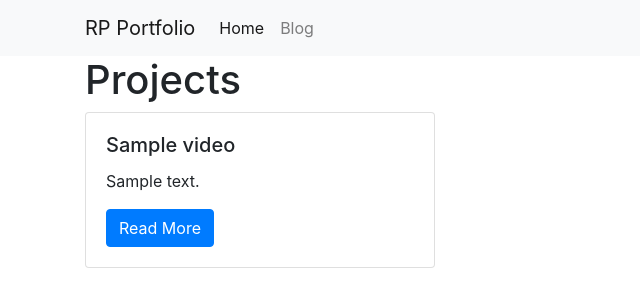
After one commit to Rockerkoonju/My_Portfolio, a Django app: page /videos/ in a window 1280 px wide. The commit adds this page. Shown: the top 307 px of the page, without its empty margins (0-640 px from the left). Run offline with Django 3.2, Linux system fonts and the light colour scheme; tables that the repository leaves empty hold one stand-in row (values such as "Sample post"); some libraries are stand-ins or nearby versions.

Commit message:
update video index and detail

```diff
--- /dev/null
+++ b/web_app/portfolio/video/templates/video_index.html
@@ -0,0 +1,21 @@
+{% extends "base.html" %}
+{% load static %}
+{% block page_content %}
+<h1>Projects</h1>
+<div class="row">
+{% for video in videos %}
+    <div class="col-md-4">
+        <div class="card mb-2">
+            <div class="card-body">
+                <h5 class="card-title">{{ video.title }}</h5>
+                <p class="card-text">{{ video.description }}</p>
+                <a href="{% url 'video_detail' video.id %}"
+                   class="btn btn-primary">
+                    Read More
+                </a>
+            </div>
+        </div>
+    </div>
+    {% endfor %}
+</div>
+{% endblock %}
```
Also changed, not shown: web_app/portfolio/video/templates/video_detail.html (+6 -3 lines).
